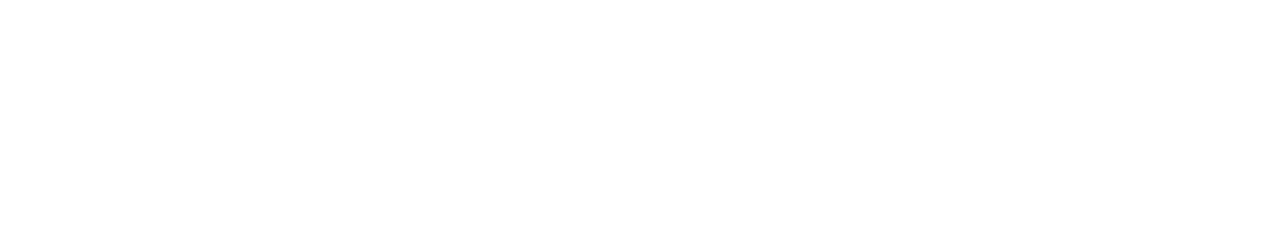
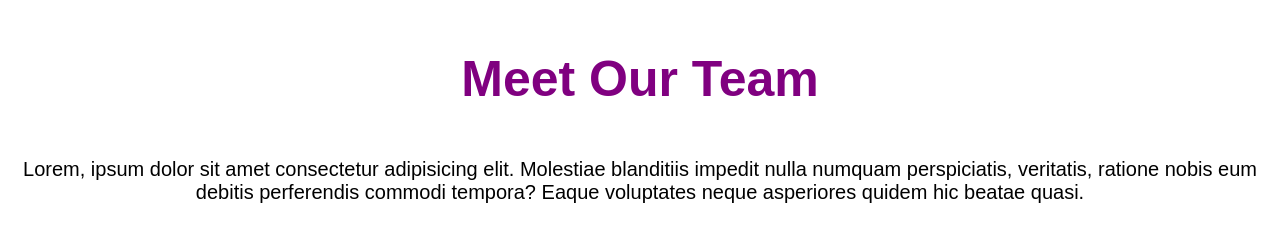
Before and after one commit to EmanueleManno/html-css-float-cards-NEW, a plain HTML site: page index.html in a window 1280 px wide. Drawn offline with Linux system fonts and the light colour scheme; a web font is replaced by a local one.

Commit message:
Add header

```diff
--- a/css/style.css
+++ b/css/style.css
@@ -5,6 +5,24 @@
     box-sizing: border-box;
 }
 
+/*BODY*/
 body {
-    font-family: "fredoka", sans-serif;
+    font-family: "Fredoka One", sans-serif;
 }
+
+/*HEADER*/
+header {
+    margin: 50px 0;
+}
+
+h1 {
+    font-size: 50px;
+    color:purple;
+    text-align: center;
+}
+
+p {
+    font-size: 20px;
+    text-align: center;
+    margin-bottom: 50px;
+}
--- a/index.html
+++ b/index.html
@@ -12,7 +12,17 @@
     <link href="https://fonts.cdnfonts.com/css/fredoka-one" rel="stylesheet">
     <title>Floating Cards</title>
 </head>
+
 <body>
-
+    <div class="container">
+        <main>
+            <section id="our-team">
+                <header>
+                    <h1>Meet Our Team</h1>
+                </header>
+                <p>Lorem, ipsum dolor sit amet consectetur adipisicing elit. Molestiae blanditiis impedit nulla numquam perspiciatis, veritatis, ratione nobis eum debitis perferendis commodi tempora? Eaque voluptates neque asperiores quidem hic beatae quasi.</p>
+            </section>
+        </main>
+    </div>
 </body>
 </html>
```
